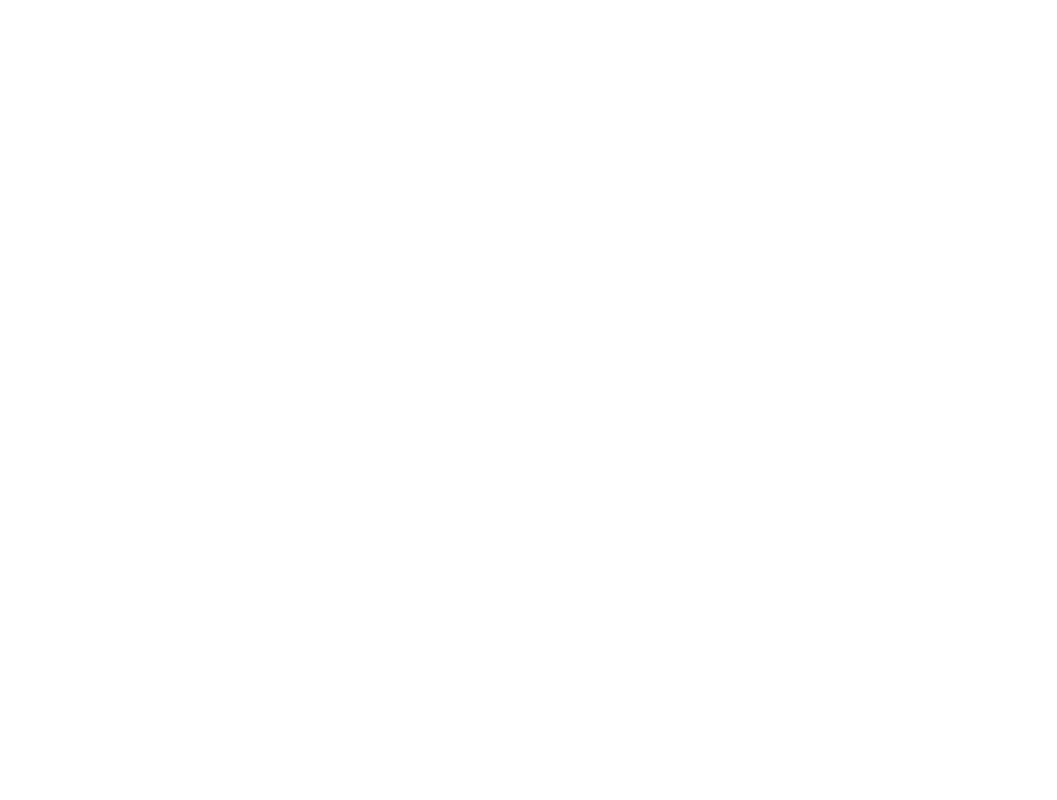
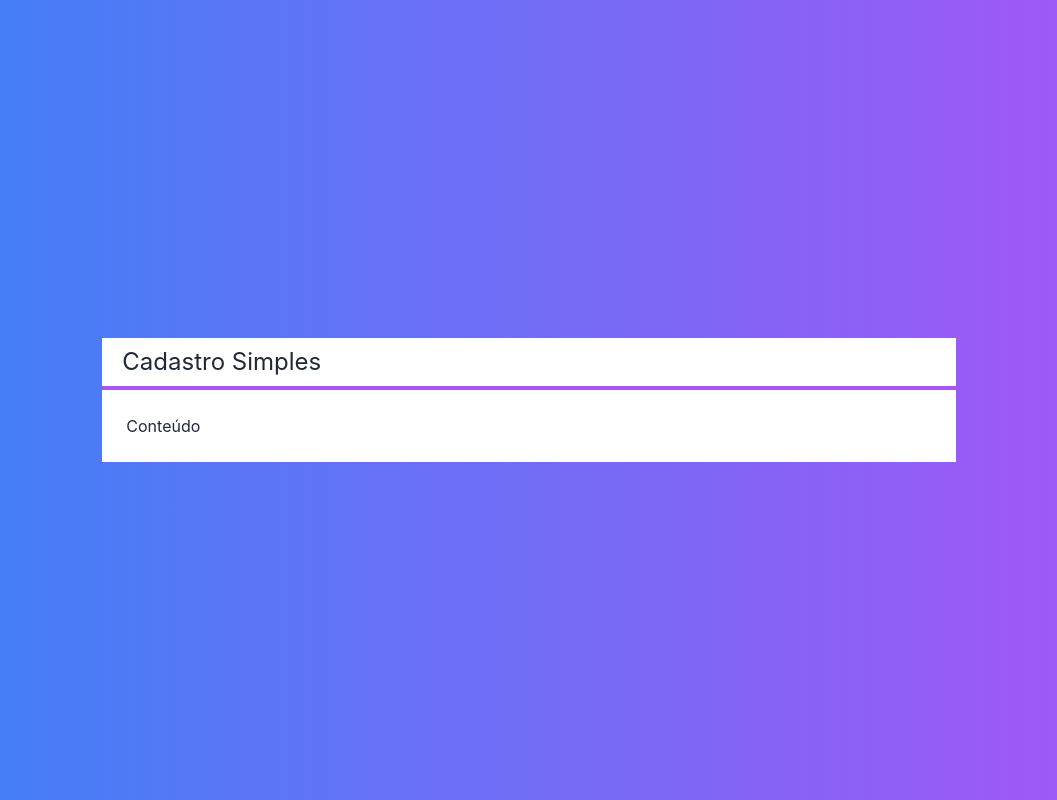
Before and after one commit to pedrohsbatista/CRUD-NextJS, a Next.js app: page / in a window 1280 px wide. Shown: the whole page, without its empty margins (111-1168 px from the left). Built offline with nearby package versions, Linux system fonts and the light colour scheme.

Commit message:
Layout e Titulo

```diff
--- /dev/null
+++ b/src/components/Layout.tsx
@@ -0,0 +1,23 @@
+import Titulo from '../components/Titulo'
+
+interface LayoutProps {
+    //titulo?: string, ? torna a propriedade opcional de ser passada pelo componente
+    titulo: string,
+    children: any
+}
+
+export default function Layout(props: LayoutProps) {
+    return (
+        <div className={`
+          flex flex-col w-2/3
+          bg-white text-gray-800 round-md
+        `}>
+            <Titulo>{props.titulo}</Titulo>
+            <div className={`
+                p-6
+            `}>
+                {props.children}
+            </div>
+        </div>
+    )
+}
--- /dev/null
+++ b/src/components/Titulo.tsx
@@ -0,0 +1,16 @@
+export default function Titulo(props) {
+    return(
+        <div className={`
+          flex flex-col justify-center
+        `}>
+            <h1 className={`
+                px-5 py-2 text-2xl
+            `}>
+                {props.children}
+            </h1>
+            <hr  className={`
+                border-2 border-purple-500
+            `}/>
+        </div>
+    )
+}
--- a/src/pages/index.tsx
+++ b/src/pages/index.tsx
@@ -1,10 +1,15 @@
-import Head from 'next/head'
-import Image from 'next/image'
-import styles from '../styles/Home.module.css'
+import Layout from '../components/Layout'
 
 export default function Home() {
   return (
-    <div className={``}>
+    <div className={`
+      flex justify-center items-center h-screen
+      bg-gradient-to-r from-blue-500 to-purple-500
+      text-white
+    `}>
+       <Layout titulo="Cadastro Simples">
+            <span>Conteúdo</span>
+        </Layout>
     </div>
   )
 }
```
